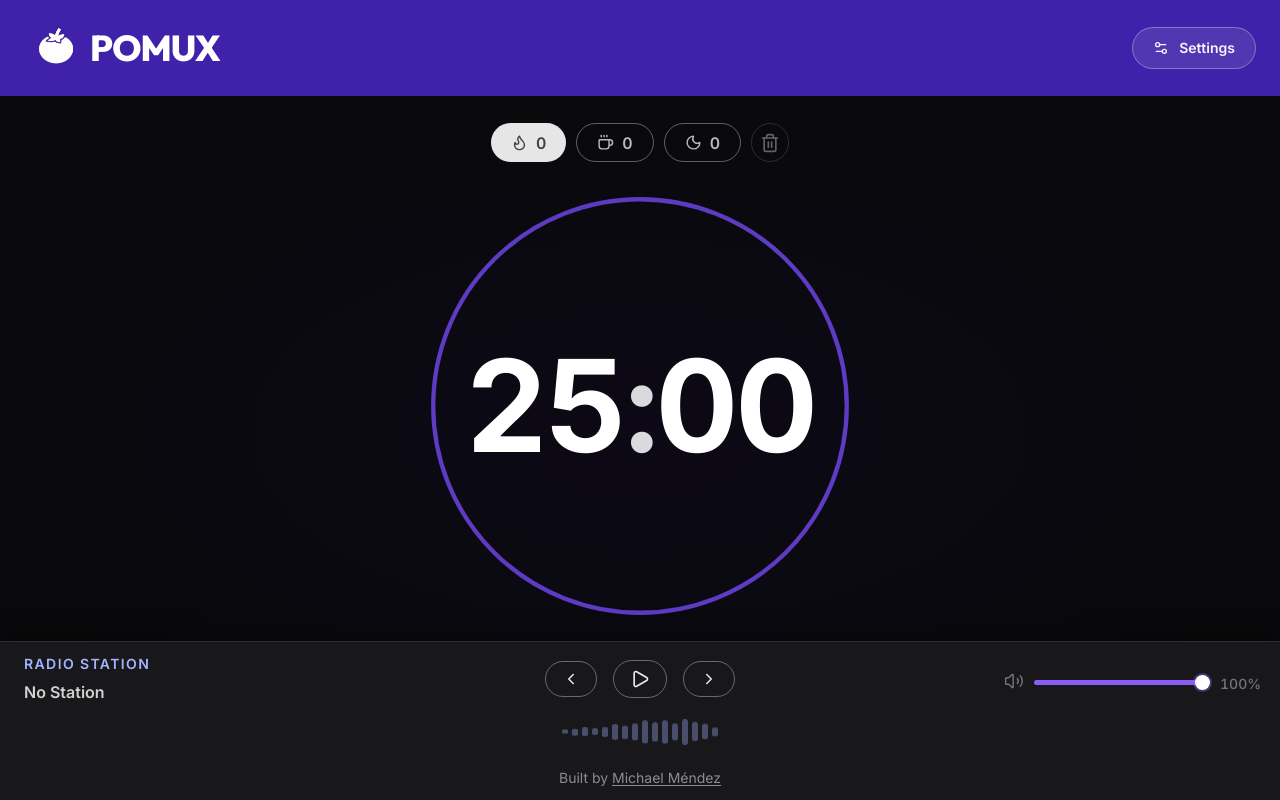
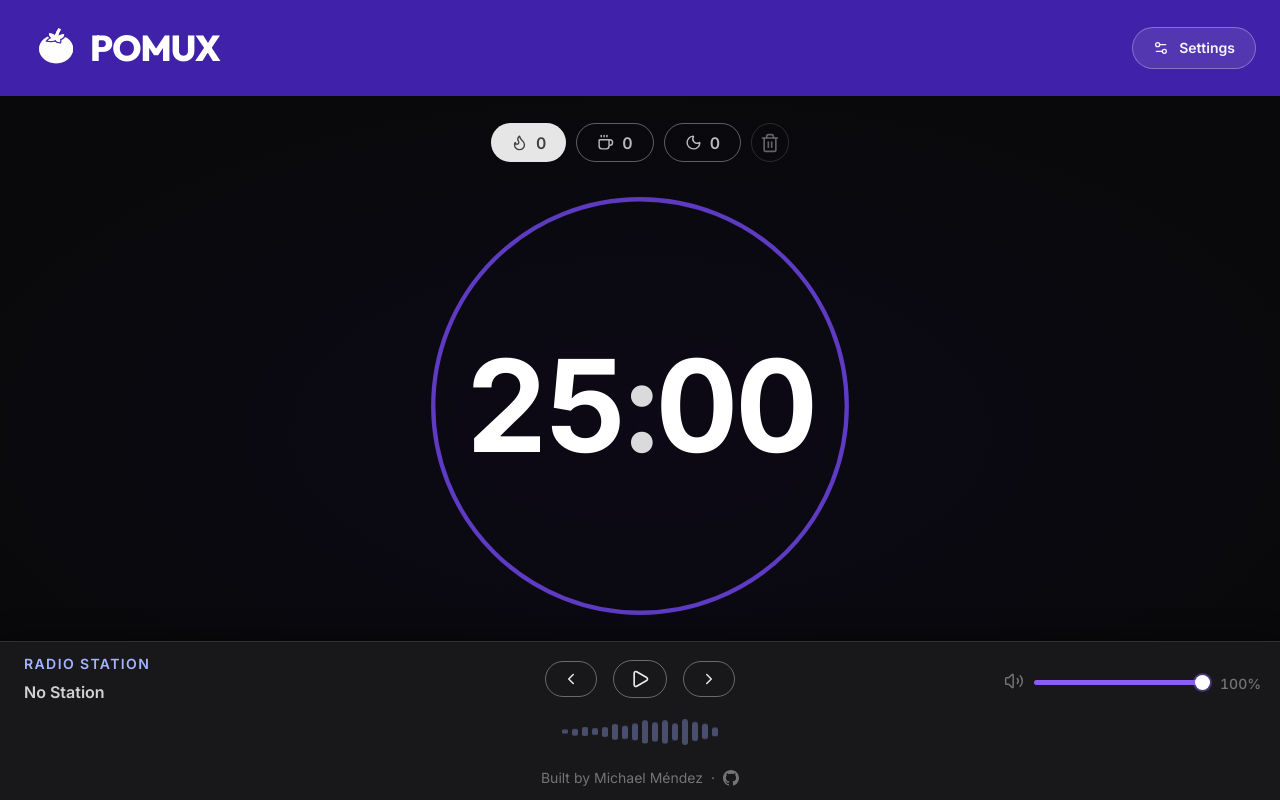
Before and after one commit to michaelmendez/pomux, a React (Vite) app: page / in a window 1280 px wide. Built offline with nearby package versions, Linux system fonts and the light colour scheme; no server answers.

Commit message:
refactor: enhance footer layout and update GitHub link styling

```diff
--- a/src/features/footer/components/Footer.tsx
+++ b/src/features/footer/components/Footer.tsx
@@ -3,15 +3,26 @@
 export default function Footer() {
   return (
     <footer className="w-full p-2">
-      <div className="text-center text-xs sm:text-sm text-white/50 py-1">
-        Built by{" "}
+      <div className="flex items-center justify-center gap-2 text-xs sm:text-sm text-white/40 py-1">
+        <span>Built by Michael Méndez</span>
+        <span aria-hidden="true">·</span>
         <a
           href={env.githubUrl}
           target="_blank"
           rel="noopener noreferrer"
-          className="underline underline-offset-2 hover:text-white/80 transition-colors"
+          aria-label="GitHub repository"
+          className="text-white/40 hover:text-white/70 transition-colors"
         >
-          Michael Méndez
+          <svg
+            xmlns="http://www.w3.org/2000/svg"
+            width="16"
+            height="16"
+            viewBox="0 0 24 24"
+            fill="currentColor"
+            aria-hidden="true"
+          >
+            <path d="M12 0C5.37 0 0 5.37 0 12c0 5.3 3.438 9.8 8.205 11.387.6.113.82-.258.82-.577 0-.285-.01-1.04-.015-2.04-3.338.724-4.042-1.61-4.042-1.61-.546-1.387-1.333-1.757-1.333-1.757-1.089-.745.083-.729.083-.729 1.205.084 1.839 1.237 1.839 1.237 1.07 1.834 2.807 1.304 3.492.997.107-.775.418-1.305.762-1.604-2.665-.305-5.467-1.334-5.467-5.931 0-1.311.469-2.381 1.236-3.221-.124-.303-.535-1.524.117-3.176 0 0 1.008-.322 3.301 1.23A11.509 11.509 0 0 1 12 5.803c1.02.005 2.047.138 3.006.404 2.291-1.552 3.297-1.23 3.297-1.23.653 1.653.242 2.874.118 3.176.77.84 1.235 1.911 1.235 3.221 0 4.609-2.807 5.624-5.479 5.921.43.372.823 1.102.823 2.222 0 1.606-.015 2.896-.015 3.286 0 .322.216.694.825.576C20.565 21.795 24 17.298 24 12c0-6.63-5.37-12-12-12z" />
+          </svg>
         </a>
       </div>
     </footer>
```
